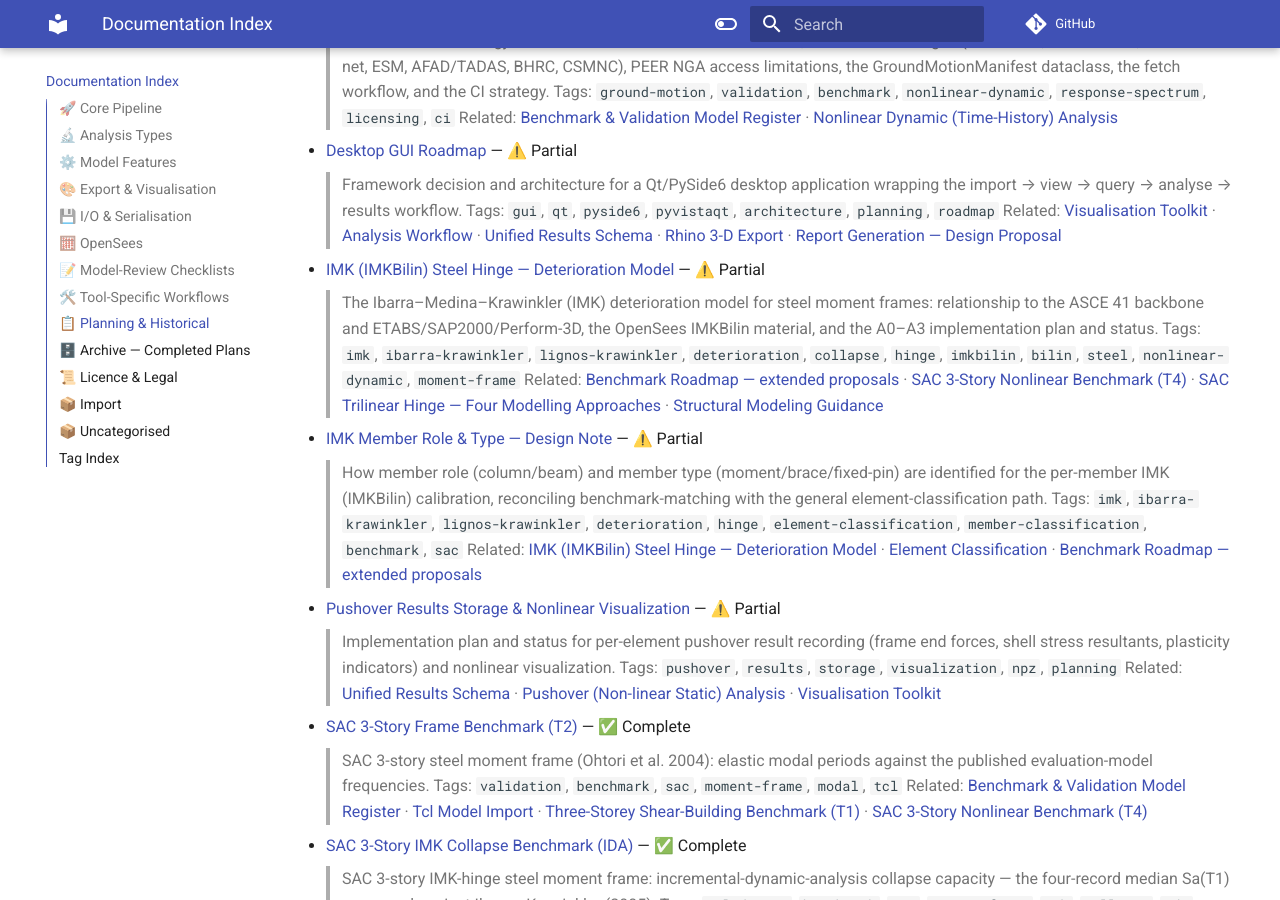
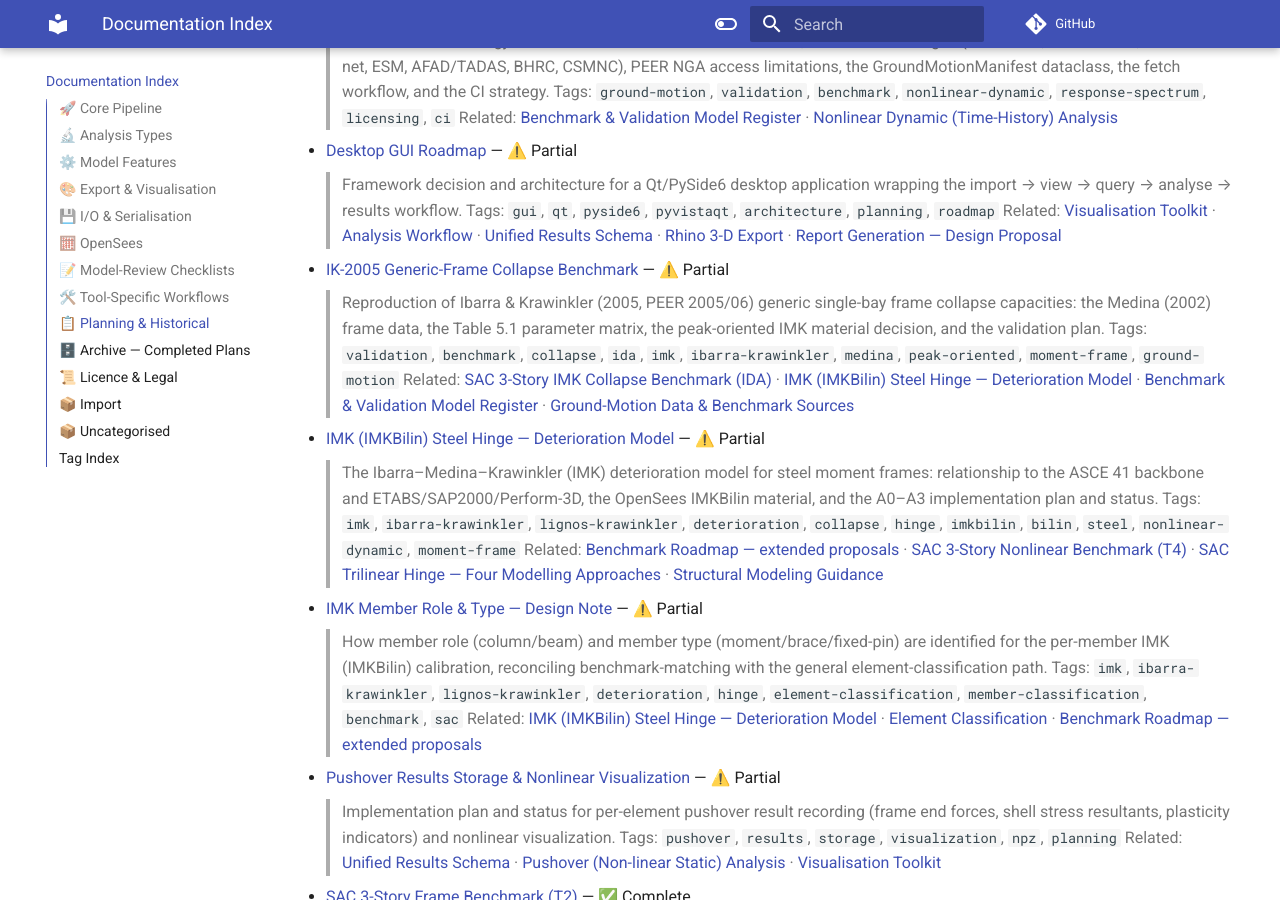
Before and after one commit to boustrephon/fea_toolkit, an MkDocs documentation site: the page built from docs/documentation_index.md, in a window 1280 px wide and 900 px high, scrolled down 9518 px. Built offline with MkDocs 1.6.1 and Material for MkDocs 9.7.7, drawn with Linux system fonts in a browser that asks for light colours; comment, search, counter and statistics services are not loaded; some of the changed text lies outside the part shown.

```diff
--- a/docs/documentation_index.md
+++ b/docs/documentation_index.md
@@ -361,6 +361,11 @@
   Tags: `gui`, `qt`, `pyside6`, `pyvistaqt`, `architecture`, `planning`, `roadmap`
   Related: [Visualisation Toolkit](viewer.md) · [Analysis Workflow](workflow.md) · [Unified Results Schema](results_schema.md) · [Rhino 3-D Export](rhino_export.md) · [Report Generation — Design Proposal](report_generation.md)
 
+- [IK-2005 Generic-Frame Collapse Benchmark](ik2005_generic_frame_benchmark.md) — ⚠️ Partial
+  > Reproduction of Ibarra & Krawinkler (2005, PEER 2005/06) generic single-bay frame collapse capacities: the Medina (2002) frame data, the Table 5.1 parameter matrix, the peak-oriented IMK material decision, and the validation plan.
+  Tags: `validation`, `benchmark`, `collapse`, `ida`, `imk`, `ibarra-krawinkler`, `medina`, `peak-oriented`, `moment-frame`, `ground-motion`
+  Related: [SAC 3-Story IMK Collapse Benchmark (IDA)](sac_imk_collapse_benchmark.md) · [IMK (IMKBilin) Steel Hinge — Deterioration Model](imk_deterioration_model.md) · [Benchmark & Validation Model Register](benchmark_register.md) · [Ground-Motion Data & Benchmark Sources](ground_motion_data.md)
+
 - [IMK (IMKBilin) Steel Hinge — Deterioration Model](imk_deterioration_model.md) — ⚠️ Partial
   > The Ibarra–Medina–Krawinkler (IMK) deterioration model for steel moment frames: relationship to the ASCE 41 backbone and ETABS/SAP2000/Perform-3D, the OpenSees IMKBilin material, and the A0–A3 implementation plan and status.
   Tags: `imk`, `ibarra-krawinkler`, `lignos-krawinkler`, `deterioration`, `collapse`, `hinge`, `imkbilin`, `bilin`, `steel`, `nonlinear-dynamic`, `moment-frame`
@@ -476,7 +481,7 @@
 - **`beam-column-joint`** — [benchmark_register.md](benchmark_register.md)
 - **`beam-with-hinges`** — [sac_trilinear_hinge_approaches.md](sac_trilinear_hinge_approaches.md)
 - **`beams`** — [element_classification.md](element_classification.md)
-- **`benchmark`** — [benchmark_register.md](benchmark_register.md), [benchmark_roadmap.md](benchmark_roadmap.md), [cantilever_benchmark.md](cantilever_benchmark.md), [duong_benchmark.md](duong_benchmark.md), [ground_motion_data.md](ground_motion_data.md), [imk_member_classification.md](imk_member_classification.md), [sac_benchmark.md](sac_benchmark.md), [sac_imk_collapse_benchmark.md](sac_imk_collapse_benchmark.md), [sac_nonlinear_benchmark.md](sac_nonlinear_benchmark.md), [sac_trilinear_hinge_approaches.md](sac_trilinear_hinge_approaches.md), [shear_building_benchmark.md](shear_building_benchmark.md), [tcl_import.md](tcl_import.md), [vecchio_emara_benchmark.md](vecchio_emara_benchmark.md)
+- **`benchmark`** — [benchmark_register.md](benchmark_register.md), [benchmark_roadmap.md](benchmark_roadmap.md), [cantilever_benchmark.md](cantilever_benchmark.md), [duong_benchmark.md](duong_benchmark.md), [ground_motion_data.md](ground_motion_data.md), [ik2005_generic_frame_benchmark.md](ik2005_generic_frame_benchmark.md), [imk_member_classification.md](imk_member_classification.md), [sac_benchmark.md](sac_benchmark.md), [sac_imk_collapse_benchmark.md](sac_imk_collapse_benchmark.md), [sac_nonlinear_benchmark.md](sac_nonlinear_benchmark.md), [sac_trilinear_hinge_approaches.md](sac_trilinear_hinge_approaches.md), [shear_building_benchmark.md](shear_building_benchmark.md), [tcl_import.md](tcl_import.md), [vecchio_emara_benchmark.md](vecchio_emara_benchmark.md)
 - **`bilin`** — [imk_deterioration_model.md](imk_deterioration_model.md)
 - **`bilinearization`** — [csm_bilinearization.md](csm_bilinearization.md)
 - **`boolean`** — [shell_openings.md](shell_openings.md)
@@ -499,7 +504,7 @@
 - **`closed-form`** — [cantilever_benchmark.md](cantilever_benchmark.md), [shear_building_benchmark.md](shear_building_benchmark.md)
 - **`clough`** — [sac_trilinear_hinge_approaches.md](sac_trilinear_hinge_approaches.md)
 - **`codes`** — [capacity.md](capacity.md)
-- **`collapse`** — [benchmark_register.md](benchmark_register.md), [benchmark_roadmap.md](benchmark_roadmap.md), [imk_deterioration_model.md](imk_deterioration_model.md), [sac_imk_collapse_benchmark.md](sac_imk_collapse_benchmark.md)
+- **`collapse`** — [benchmark_register.md](benchmark_register.md), [benchmark_roadmap.md](benchmark_roadmap.md), [ik2005_generic_frame_benchmark.md](ik2005_generic_frame_benchmark.md), [imk_deterioration_model.md](imk_deterioration_model.md), [sac_imk_collapse_benchmark.md](sac_imk_collapse_benchmark.md)
 - **`columns`** — [element_classification.md](element_classification.md)
 - **`combination`** — [load_cases_and_combinations.md](load_cases_and_combinations.md), [load_combinations.md](load_combinations.md)
 - **`command`** — [workflow_palette.md](workflow_palette.md)
@@ -558,7 +563,7 @@
 - **`geometry`** — [rhino_export.md](rhino_export.md), [shell_openings.md](shell_openings.md)
 - **`gpl`** — [licence.md](licence.md)
 - **`gravity`** — [xara_gravity_and_solver.md](xara_gravity_and_solver.md)
-- **`ground-motion`** — [benchmark_register.md](benchmark_register.md), [ground_motion_data.md](ground_motion_data.md), [nonlinear_dynamic_analysis.md](nonlinear_dynamic_analysis.md), [sac_imk_collapse_benchmark.md](sac_imk_collapse_benchmark.md), [sac_nonlinear_benchmark.md](sac_nonlinear_benchmark.md)
+- **`ground-motion`** — [benchmark_register.md](benchmark_register.md), [ground_motion_data.md](ground_motion_data.md), [ik2005_generic_frame_benchmark.md](ik2005_generic_frame_benchmark.md), [nonlinear_dynamic_analysis.md](nonlinear_dynamic_analysis.md), [sac_imk_collapse_benchmark.md](sac_imk_collapse_benchmark.md), [sac_nonlinear_benchmark.md](sac_nonlinear_benchmark.md)
 - **`gui`** — [gui.md](gui.md), [gui_roadmap.md](gui_roadmap.md), [project_bundle.md](project_bundle.md), [workflow_authoring.md](workflow_authoring.md), [workflow_palette.md](workflow_palette.md)
 - **`guidance`** — [modeling_guidance.md](modeling_guidance.md)
 - **`guide`** — [llm_guide.md](llm_guide.md)
@@ -567,10 +572,10 @@
 - **`hinges`** — [element_properties_config.md](element_properties_config.md), [pushover_analysis.md](pushover_analysis.md)
 - **`html-export`** — [viewer.md](viewer.md)
 - **`hysteretic`** — [sac_trilinear_hinge_approaches.md](sac_trilinear_hinge_approaches.md)
-- **`ibarra-krawinkler`** — [imk_deterioration_model.md](imk_deterioration_model.md), [imk_member_classification.md](imk_member_classification.md)
-- **`ida`** — [sac_imk_collapse_benchmark.md](sac_imk_collapse_benchmark.md)
+- **`ibarra-krawinkler`** — [ik2005_generic_frame_benchmark.md](ik2005_generic_frame_benchmark.md), [imk_deterioration_model.md](imk_deterioration_model.md), [imk_member_classification.md](imk_member_classification.md)
+- **`ida`** — [ik2005_generic_frame_benchmark.md](ik2005_generic_frame_benchmark.md), [sac_imk_collapse_benchmark.md](sac_imk_collapse_benchmark.md)
 - **`identifiers`** — [sap_ids_vs_tags.md](sap_ids_vs_tags.md)
-- **`imk`** — [imk_deterioration_model.md](imk_deterioration_model.md), [imk_member_classification.md](imk_member_classification.md), [sac_imk_collapse_benchmark.md](sac_imk_collapse_benchmark.md)
+- **`imk`** — [ik2005_generic_frame_benchmark.md](ik2005_generic_frame_benchmark.md), [imk_deterioration_model.md](imk_deterioration_model.md), [imk_member_classification.md](imk_member_classification.md), [sac_imk_collapse_benchmark.md](sac_imk_collapse_benchmark.md)
 - **`imkbilin`** — [imk_deterioration_model.md](imk_deterioration_model.md)
 - **`import`** — [tcl_import.md](tcl_import.md)
 - **`infill`** — [benchmark_register.md](benchmark_register.md)
@@ -600,6 +605,7 @@
 - **`mander`** — [mander_confinement_validation.md](mander_confinement_validation.md), [rc_rectangular_section_workflow.md](rc_rectangular_section_workflow.md)
 - **`masonry`** — [benchmark_register.md](benchmark_register.md), [benchmark_roadmap.md](benchmark_roadmap.md)
 - **`mcft`** — [duong_benchmark.md](duong_benchmark.md), [shear_failure_modelling.md](shear_failure_modelling.md)
+- **`medina`** — [ik2005_generic_frame_benchmark.md](ik2005_generic_frame_benchmark.md)
 - **`member-classification`** — [imk_member_classification.md](imk_member_classification.md)
 - **`mesh-model`** — [layered_analysis_workflow.md](layered_analysis_workflow.md)
 - **`meshing`** — [constraint_detection.md](constraint_detection.md), [element_splitting.md](element_splitting.md), [shell_openings.md](shell_openings.md), [shell_support.md](shell_support.md)
@@ -611,7 +617,7 @@
 - **`model-review`** — [ETABS_checklist.md](ETABS_checklist.md), [ETABS_checklist_gb.md](ETABS_checklist_gb.md), [ETABS_checklist_hk.md](ETABS_checklist_hk.md), [ETABS_checklist_is.md](ETABS_checklist_is.md), [SAP2000_checklist_gb.md](SAP2000_checklist_gb.md), [SAP2000_checklist_hk.md](SAP2000_checklist_hk.md)
 - **`modeling`** — [modeling_guidance.md](modeling_guidance.md)
 - **`modifiers`** — [stiffness_factors.md](stiffness_factors.md)
-- **`moment-frame`** — [benchmark_roadmap.md](benchmark_roadmap.md), [imk_deterioration_model.md](imk_deterioration_model.md), [sac_benchmark.md](sac_benchmark.md), [sac_imk_collapse_benchmark.md](sac_imk_collapse_benchmark.md), [sac_nonlinear_benchmark.md](sac_nonlinear_benchmark.md), [sac_trilinear_hinge_approaches.md](sac_trilinear_hinge_approaches.md)
+- **`moment-frame`** — [benchmark_roadmap.md](benchmark_roadmap.md), [ik2005_generic_frame_benchmark.md](ik2005_generic_frame_benchmark.md), [imk_deterioration_model.md](imk_deterioration_model.md), [sac_benchmark.md](sac_benchmark.md), [sac_imk_collapse_benchmark.md](sac_imk_collapse_benchmark.md), [sac_nonlinear_benchmark.md](sac_nonlinear_benchmark.md), [sac_trilinear_hinge_approaches.md](sac_trilinear_hinge_approaches.md)
 - **`mvlem`** — [mvlem_wall_analysis.md](mvlem_wall_analysis.md)
 - **`nltha`** — [benchmark_roadmap.md](benchmark_roadmap.md), [sac_nonlinear_benchmark.md](sac_nonlinear_benchmark.md), [sac_trilinear_hinge_approaches.md](sac_trilinear_hinge_approaches.md)
 - **`nonlinear`** — [element_properties_config.md](element_properties_config.md), [modeling_guidance.md](modeling_guidance.md), [mvlem_wall_analysis.md](mvlem_wall_analysis.md), [nonlinear_dynamic_analysis.md](nonlinear_dynamic_analysis.md), [pushover_analysis.md](pushover_analysis.md), [sac_nonlinear_benchmark.md](sac_nonlinear_benchmark.md), [sac_trilinear_hinge_approaches.md](sac_trilinear_hinge_approaches.md), [xara_pushover_workflow.md](xara_pushover_workflow.md)
@@ -629,6 +635,7 @@
 - **`panel-zone`** — [sac_nonlinear_benchmark.md](sac_nonlinear_benchmark.md)
 - **`parser`** — [e2k_import_plan.md](e2k_import_plan.md), [json_serialization.md](json_serialization.md), [parser_coverage.md](parser_coverage.md)
 - **`partial-fixity`** — [member_releases.md](member_releases.md)
+- **`peak-oriented`** — [ik2005_generic_frame_benchmark.md](ik2005_generic_frame_benchmark.md)
 - **`phase-b`** — [force_diagram_unification.md](force_diagram_unification.md)
 - **`pipeline`** — [pipeline_logging.md](pipeline_logging.md), [workflow.md](workflow.md)
 - **`planning`** — [analysis_builder_migration_plan.md](analysis_builder_migration_plan.md), [benchmark_register.md](benchmark_register.md), [benchmark_roadmap.md](benchmark_roadmap.md), [csm_test_model_plan.md](csm_test_model_plan.md), [deprecation_plan.md](deprecation_plan.md), [force_diagram_unification.md](force_diagram_unification.md), [gui_roadmap.md](gui_roadmap.md), [linting_fix_plan.md](linting_fix_plan.md), [pushover_results_storage_viz.md](pushover_results_storage_viz.md), [versioning.md](versioning.md)
@@ -707,7 +714,7 @@
 - **`units`** — [modeling_guidance.md](modeling_guidance.md), [units_conversion.md](units_conversion.md)
 - **`usage`** — [llm_guide.md](llm_guide.md)
 - **`userstrings`** — [rhino_attributes.md](rhino_attributes.md)
-- **`validation`** — [benchmark_register.md](benchmark_register.md), [benchmark_roadmap.md](benchmark_roadmap.md), [cantilever_benchmark.md](cantilever_benchmark.md), [duong_benchmark.md](duong_benchmark.md), [ground_motion_data.md](ground_motion_data.md), [mander_confinement_validation.md](mander_confinement_validation.md), [mvlem_wall_analysis.md](mvlem_wall_analysis.md), [sac_benchmark.md](sac_benchmark.md), [sac_imk_collapse_benchmark.md](sac_imk_collapse_benchmark.md), [sac_nonlinear_benchmark.md](sac_nonlinear_benchmark.md), [sac_trilinear_hinge_approaches.md](sac_trilinear_hinge_approaches.md), [shear_building_benchmark.md](shear_building_benchmark.md), [shear_failure_modelling.md](shear_failure_modelling.md), [vecchio_emara_benchmark.md](vecchio_emara_benchmark.md)
+- **`validation`** — [benchmark_register.md](benchmark_register.md), [benchmark_roadmap.md](benchmark_roadmap.md), [cantilever_benchmark.md](cantilever_benchmark.md), [duong_benchmark.md](duong_benchmark.md), [ground_motion_data.md](ground_motion_data.md), [ik2005_generic_frame_benchmark.md](ik2005_generic_frame_benchmark.md), [mander_confinement_validation.md](mander_confinement_validation.md), [mvlem_wall_analysis.md](mvlem_wall_analysis.md), [sac_benchmark.md](sac_benchmark.md), [sac_imk_collapse_benchmark.md](sac_imk_collapse_benchmark.md), [sac_nonlinear_benchmark.md](sac_nonlinear_benchmark.md), [sac_trilinear_hinge_approaches.md](sac_trilinear_hinge_approaches.md), [shear_building_benchmark.md](shear_building_benchmark.md), [shear_failure_modelling.md](shear_failure_modelling.md), [vecchio_emara_benchmark.md](vecchio_emara_benchmark.md)
 - **`verbs`** — [workflow_authoring.md](workflow_authoring.md)
 - **`versioning`** — [versioning.md](versioning.md)
 - **`viewer`** — [viewer.md](viewer.md)
```
Also changed, not shown: docs/ik2005_generic_frame_benchmark.md (added, +94 -0 lines), docs/imk_deterioration_model.md (+11 -0 lines), 3 other files.
